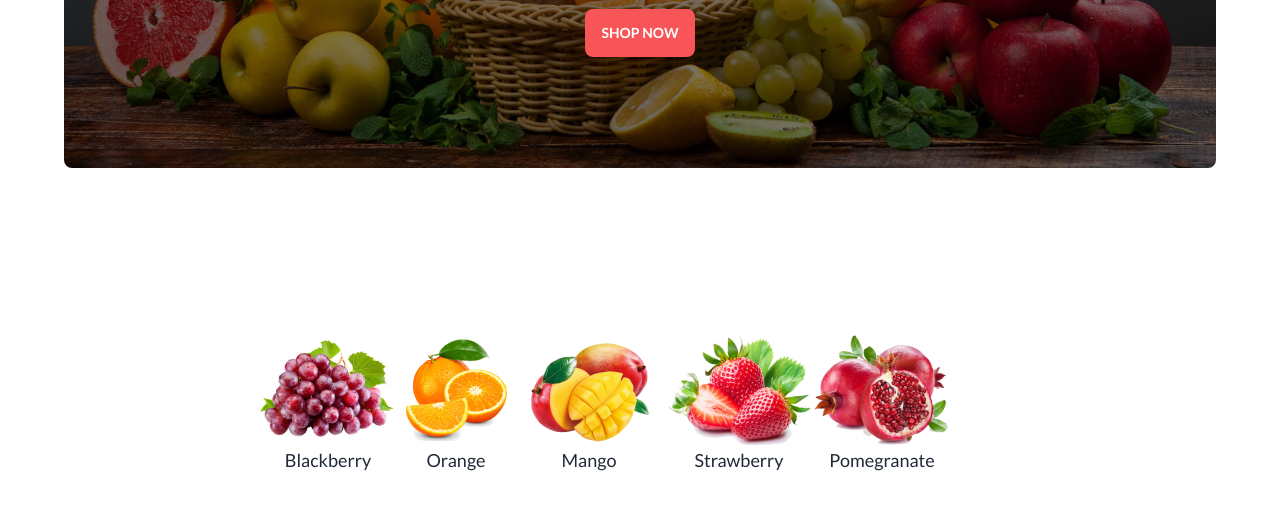
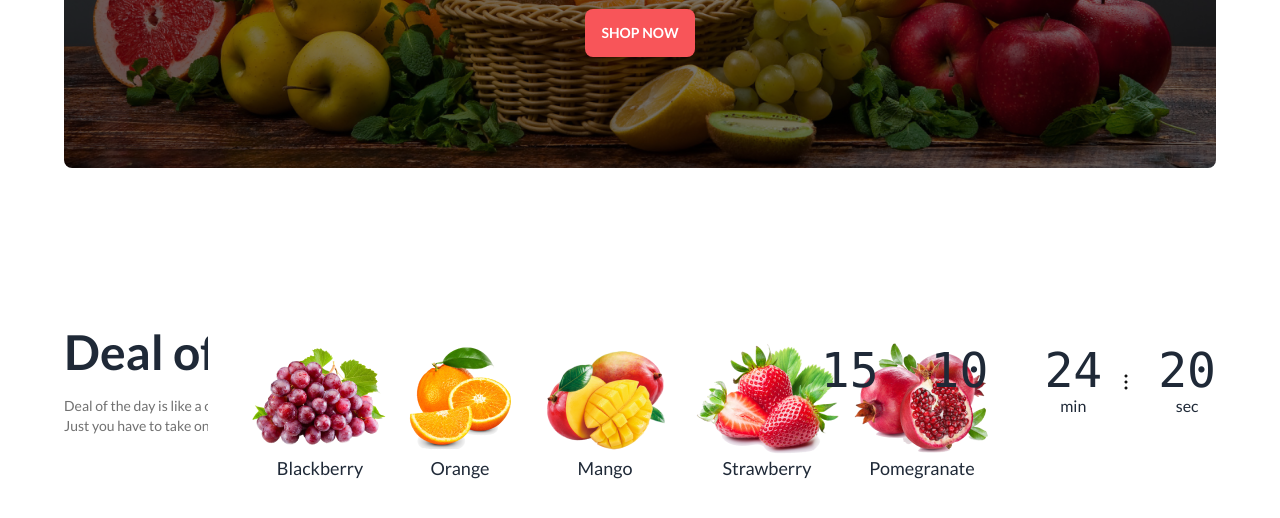
Before and after one commit to 12usama/fruit-burst, a plain HTML site: page index.html in a window 1280 px wide. Shown: the part 422-940 px from the top of the page. Before the commit the page ends 896 px from the top, so only its background shows below. Drawn offline with nearby package versions, Linux system fonts and the light colour scheme; grey boxes are pictures that could not be loaded.

Commit message:
deal half done

```diff
--- a/index.html
+++ b/index.html
@@ -80,7 +80,8 @@
             </div>
         </div>
         <!-- banner -->
-        <div class="carousel w-full h-250px md:h-[450px] my-4 lg:my-16 lg:relative">
+        <div class="">
+            <div class="carousel w-full h-250px md:h-[450px] my-4 lg:my-16 lg:relative ">
                 <!-- slide 1 -->
                 <div id="slide1" class="carousel-item relative w-full  bg-cover bg-no-repeat bg-black/50 bg-blend-multiply rounded-lg " style="background-image: url('images/banner1.png');" >
                   <div class="absolute flex justify-between transform -translate-y-1/2 left-5 right-5 top-1/2">
@@ -131,7 +132,7 @@
                 </div>
               </div>
               <!-- fruits section -->
-          <div class="lg:flex justify-around bg-[#FFF] rounded-lg px-20 hidden absolute lg:-bottom-24 lg:left-44">
+              <div class="lg:flex justify-around gap-3 p-10 bg-[#FFF] rounded-lg hidden lg:absolute lg:-bottom-36 lg:left-52">
                 <div class="flex flex-col items-center">
                     <img src="images/fruit1.png" alt="">
                     <p class="text-lg font-medium">Blackberry</p>
@@ -153,7 +154,63 @@
                     <p class="text-lg font-medium">Pomegranate</p>
                 </div>
             </div>
+        </div>
     </header>
+    <!-- Main section -->
+    <main class="px-4 lg:px-16 my-24">
+        <!-- deal of day section -->
+        <section>
+            <div class=" grid gap-2 lg:flex justify-between">
+                <!-- deal header -->
+                <div class="flex flex-col gap-5">
+                    <h1 class="text-5xl font-bold">Deal of the day</h1>
+                    <p class="text-sm font-medium text-[#12121299]">Deal of the day is like a offer. There is 35% discount on any kind of fruits. <br> Just you have to take one box</p>
+                </div>
+                <!-- countdown -->
+                <div class="grid grid-flow-col gap-5 text-center auto-cols-max">
+                    <div class="flex items-center gap-2">
+                        <div class="flex flex-col">
+                            <span class="countdown font-mono text-5xl">
+                              <span style="--value:15;"></span>
+                            </span>
+                            days
+                          </div>
+                          <div><img src="dot.png" alt=""></div>
+                    </div>
+                    <div class="flex items-center gap-3">
+                        <div class="flex flex-col">
+                            <span class="countdown font-mono text-5xl">
+                              <span style="--value:10;"></span>
+                            </span>
+                            hours
+                          </div>
+                          <div><img src="dot.png" alt=""></div>
+                    </div>
+                    <div class="flex items-center gap-3">
+                        <div class="flex flex-col">
+                            <span class="countdown font-mono text-5xl">
+                              <span style="--value:24;"></span>
+                            </span>
+                            min
+                          </div>
+                          <div><img src="dot.png" alt=""></div>
+                    </div>
+                     <div class="flex items-center gap-3">
+                        <div class="flex flex-col">
+                            <span class="countdown font-mono text-5xl">
+                              <span style="--value:20;"></span>
+                            </span>
+                            sec
+                        </div>
+                     </div>
+                  </div>
+               </div>
+
+
+
+        </section>
+
+    </main>
 
 
 </body>
```
Also changed, not shown: dot.png (added). Lines whose indentation alone changed are shown as unchanged.
